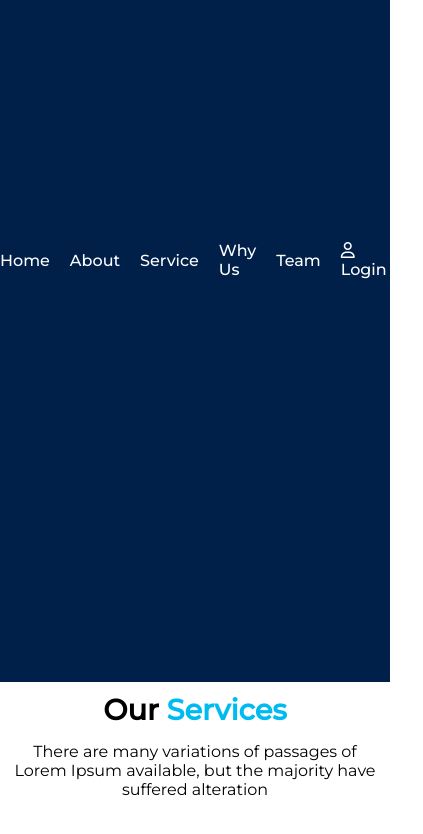
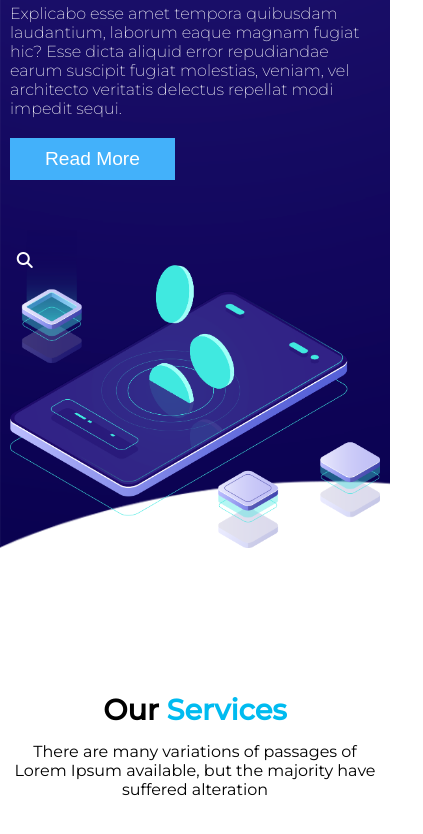
Before and after one commit to constobidullah/pro8-finexo, a plain HTML site: page index.html in a window 390 px wide. Shown: the part 212-1046 px from the top of the page, 423 px wide, since content can reach past the window. Drawn offline with Linux system fonts and the light colour scheme.

Commit message:
main focus on checking navbar done

```diff
--- a/css/responsive.css
+++ b/css/responsive.css
@@ -26,11 +26,17 @@
     #navlink {
         position: absolute;
         top: 50px;
-        left: 0;
+        left: -100%;
         background-color: #00204a;
         width: 100%;
         height: 100vh;
         z-index: 100;
+    }
+
+    /* Main focus on navbar */
+
+    #check:checked~#navlink {
+        left: 0;
     }
 
     /* Modifier end */
```
